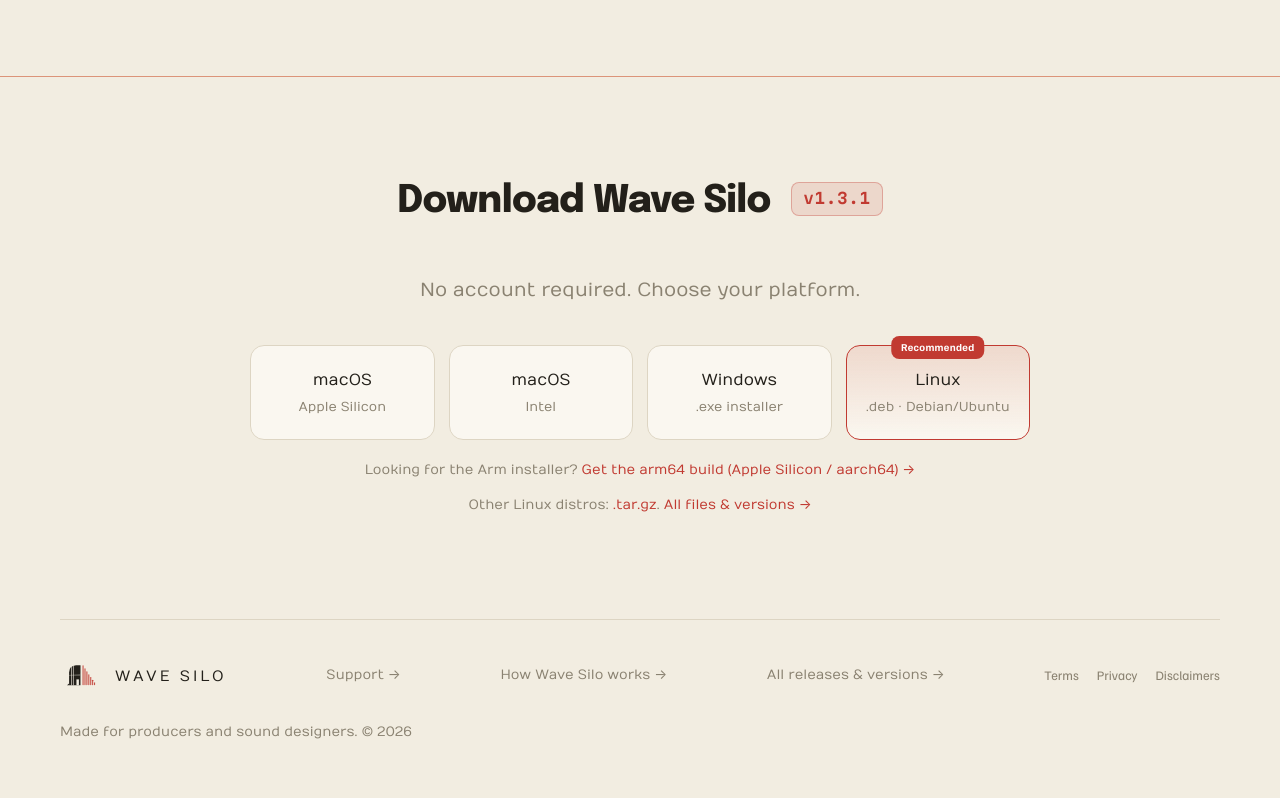
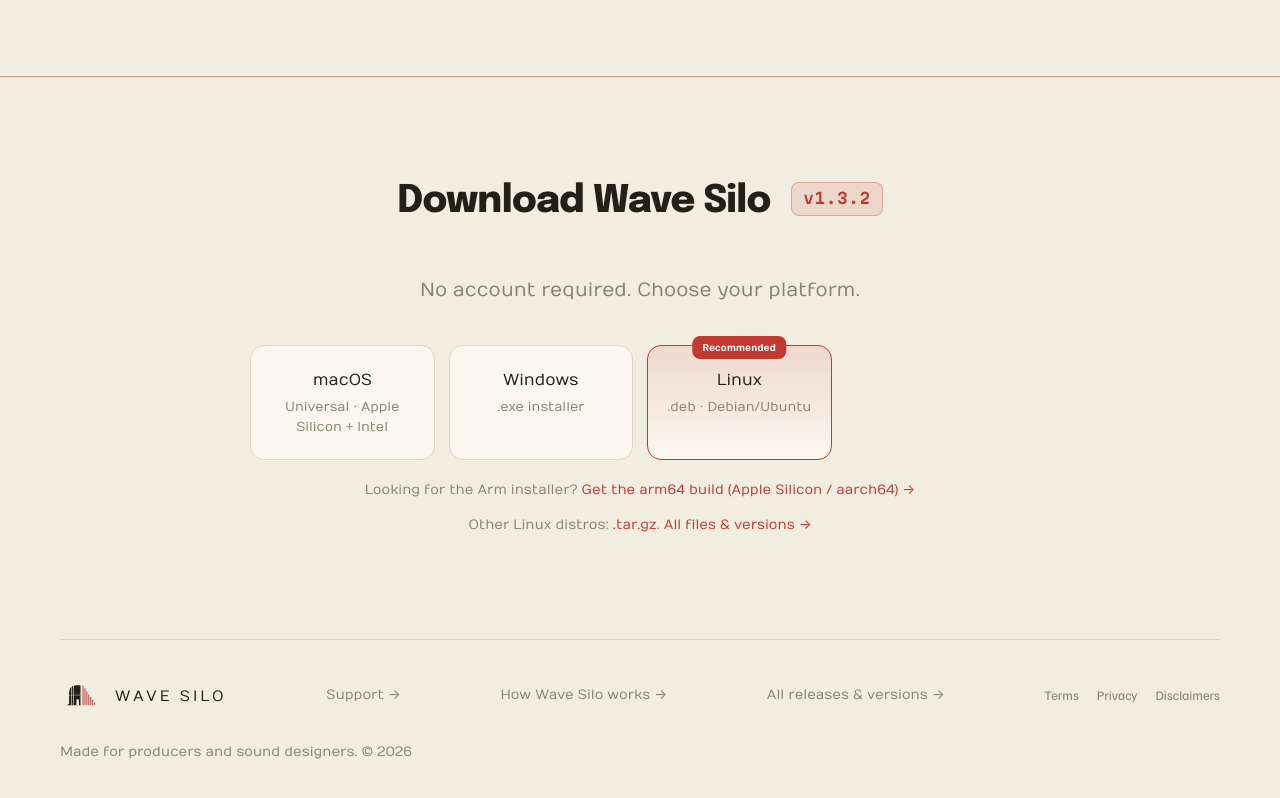
Before and after one commit to jacebot/wavesilo, a React (Vite) app: page / in a window 1280 px wide. Shown: the part 8205-9003 px from the top of the page. Built offline with nearby package versions, Linux system fonts and the light colour scheme.

Commit message:
Bump download links to v1.3.2

```diff
--- a/src/App.tsx
+++ b/src/App.tsx
@@ -78,7 +78,7 @@ const blocks = [
 ]
 
 const REPO = 'https://github.com/jacebot/wavesilo'
-const REL = `${REPO}/releases/download/v1.3.1`
+const REL = `${REPO}/releases/download/v1.3.2`
 const BUY_URL = 'https://wavesilo.lemonsqueezy.com/checkout/buy/9435154d-e7a9-4bf0-b4fa-bb4bdb2f4674'
 
 function trackCheckoutStart() {
@@ -89,12 +89,11 @@ function trackCheckoutStart() {
 }
 
 const downloads = [
-  { key: 'mac-arm', os: 'macOS', note: 'Apple Silicon', href: `${REL}/Wave.Silo-1.3.1-arm64.dmg` },
-  { key: 'mac-intel', os: 'macOS', note: 'Intel', href: `${REL}/Wave.Silo-1.3.1.dmg` },
-  { key: 'win', os: 'Windows', note: '.exe installer', href: `${REL}/Wave.Silo.Setup.1.3.1.exe` },
-  { key: 'linux', os: 'Linux', note: '.deb · Debian/Ubuntu', href: `${REL}/Wave.Silo-1.3.1.deb` },
+  { key: 'mac', os: 'macOS', note: 'Universal · Apple Silicon + Intel', href: `${REL}/Wave.Silo-1.3.2-universal.dmg` },
+  { key: 'win', os: 'Windows', note: '.exe installer', href: `${REL}/Wave.Silo.Setup.1.3.2.exe` },
+  { key: 'linux', os: 'Linux', note: '.deb · Debian/Ubuntu', href: `${REL}/Wave.Silo-1.3.2.deb` },
 ]
-const ARM_DEB = `${REL}/Wave.Silo-1.3.1-arm64.deb`
+const ARM_DEB = `${REL}/Wave.Silo-1.3.2-arm64.deb`
 const VERSION = (REL.match(/v(\d+\.\d+\.\d+)/) ?? [])[1] ?? ''
 
 // A real-looking audio waveform for the audio-engine bento cell: bars with
@@ -160,10 +159,8 @@ export default function App() {
 
   const cycle = () => setMode(mode === 'system' ? 'light' : mode === 'light' ? 'dark' : 'system')
 
-  // Highlight the visitor's download. OS comes from the UA. Mac CPU arch only
-  // comes from Chromium's userAgentData — Safari hides it (and masks the WebGL
-  // renderer to "Apple GPU" even on Intel), so on Safari we highlight BOTH Mac
-  // builds ('mac') rather than confidently recommending the wrong one.
+  // Highlight the visitor's download from the UA. The macOS build is a single
+  // universal binary (Apple Silicon + Intel), so no CPU-arch sniffing is needed.
   const [rec, setRec] = useState('')
   useEffect(() => {
     const ua = navigator.userAgent
@@ -181,13 +178,7 @@ export default function App() {
         .catch(() => {})
       return
     }
-    if (/Mac/i.test(ua)) {
-      setRec('mac')
-      const uad = (navigator as unknown as { userAgentData?: { getHighEntropyValues?: (h: string[]) => Promise<{ architecture?: string }> } }).userAgentData
-      uad?.getHighEntropyValues?.(['architecture'])
-        .then((v) => setRec(v?.architecture === 'x86' ? 'mac-intel' : 'mac-arm'))
-        .catch(() => {})
-    }
+    if (/Mac/i.test(ua)) setRec('mac')
   }, [])
 
   // Nav is transparent over the hero (its Download would double the hero CTA);
@@ -485,7 +476,7 @@ export default function App() {
               : <>Looking for the Arm installer? <a href={ARM_DEB}>Get the arm64 build (Apple Silicon / aarch64) &rarr;</a></>}
           </p>
           <p className="sub center">
-            Other Linux distros: <a href={`${REL}/Wave.Silo-1.3.1.tar.gz`}>.tar.gz</a>.
+            Other Linux distros: <a href={`${REL}/Wave.Silo-1.3.2.tar.gz`}>.tar.gz</a>.
             {' '}<a href={`${REPO}/releases`}>All files &amp; versions &rarr;</a>
           </p>
         </section>
```
